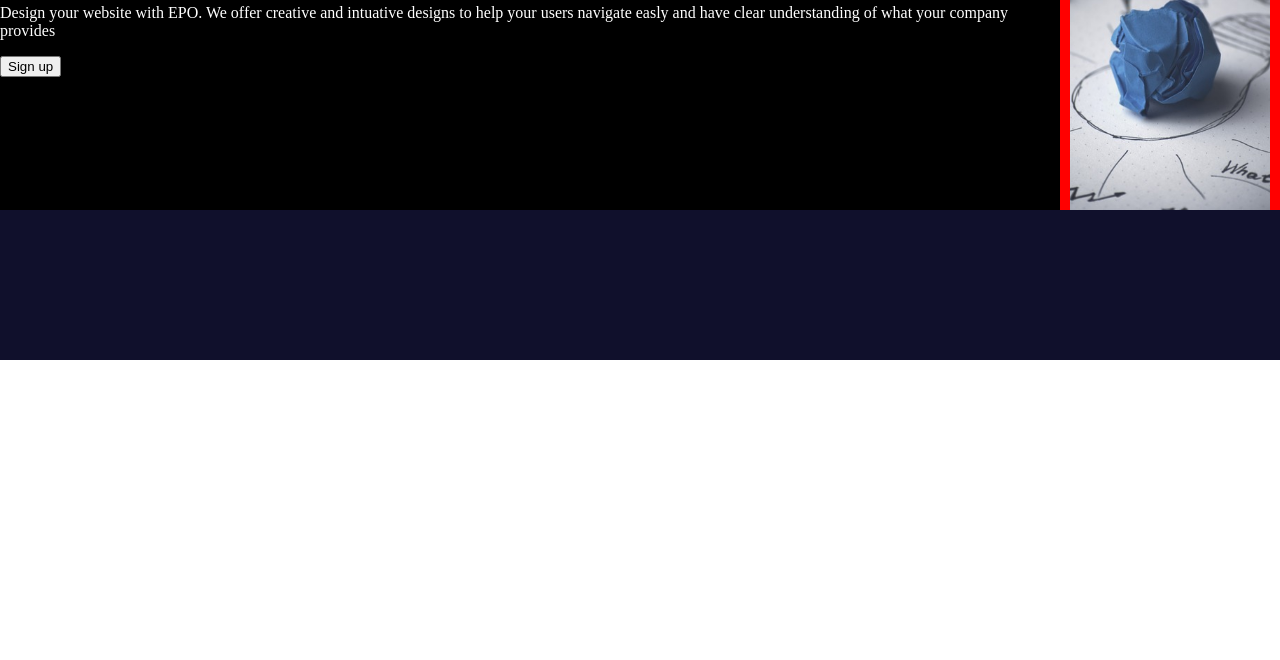
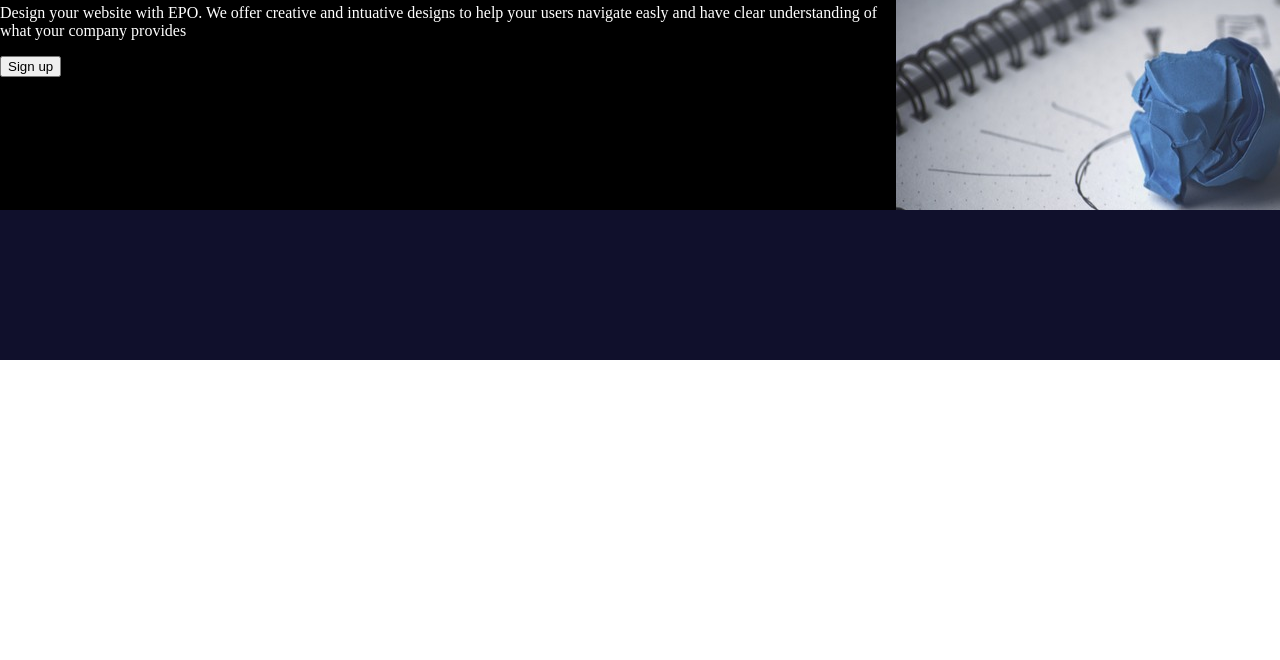
Before and after one commit to highgateshay313/css-project, a plain HTML site: page index.html in a window 1280 px wide. Shown: the part 140-800 px from the top of the page. Drawn offline with Linux system fonts and the light colour scheme.

Commit message:
Need to fix image and the div next to it

```diff
--- a/index.html
+++ b/index.html
@@ -29,7 +29,7 @@
                     <button class="btn">Sign up</button>
                 </div>
                 <div class="header-img">
-                    <img src="images/creativity-819371_640.jpg" alt="">
+
                 </div>
             </div>
 
--- a/styles.css
+++ b/styles.css
@@ -34,10 +34,11 @@ main {
     flex: 1;
 }
 
-.nav-bar ul {
+.nav-bar ul li {
+    display: inline-block;
     list-style: none;
     text-decoration: none;
-
+    width: 100%;
     overflow: hidden;
     justify-content: center;
 
@@ -83,9 +84,11 @@ main {
 }
 
 .header-img {
-    width: 200px;
-    height: 300px;
-    margin: 0 10px;
+    width: 30%;
+    height: 100%;
+   background-image: url(images/creativity-819371_640.jpg);
+   background-repeat: none;
+
 }
 
 .header-img img {
```
